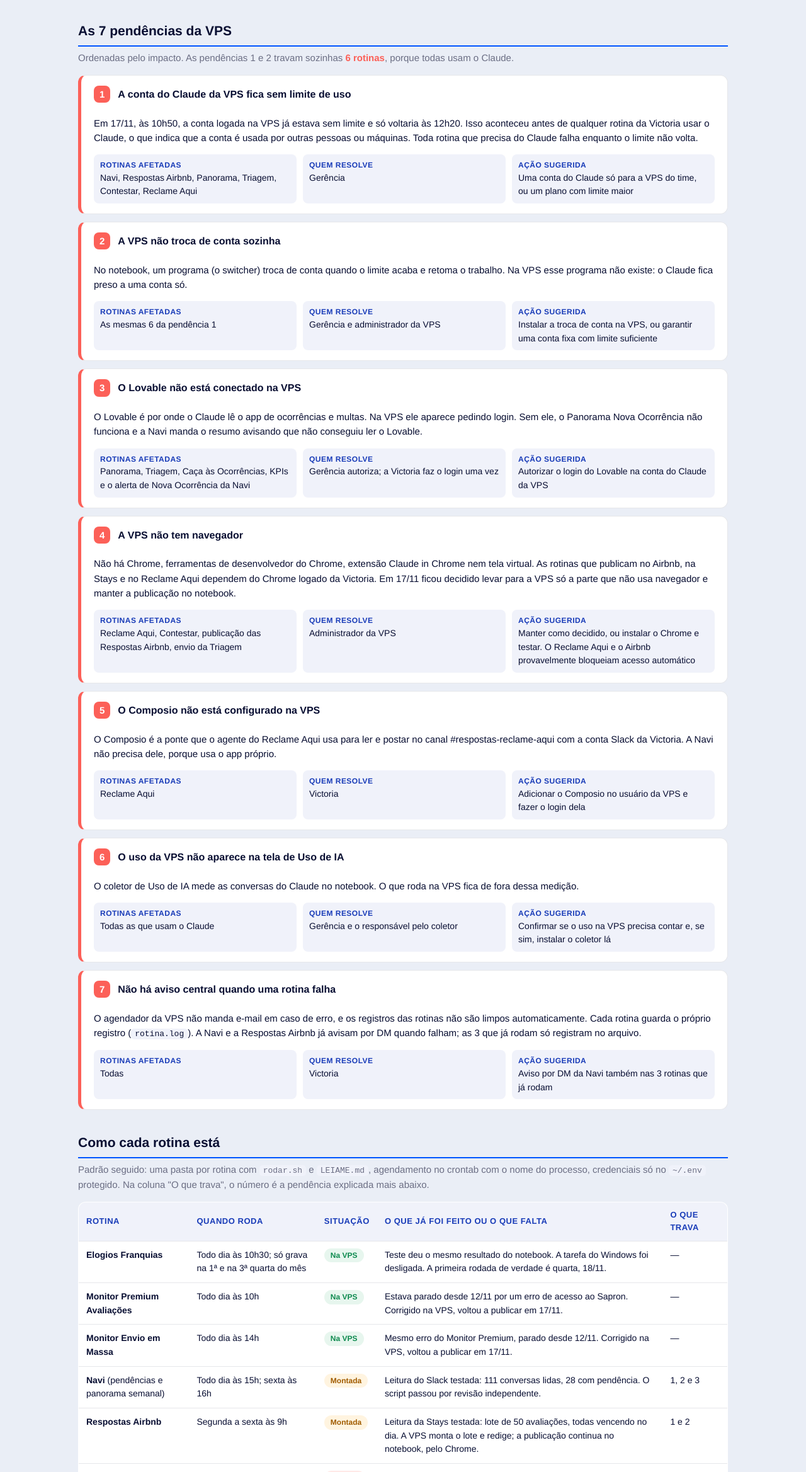
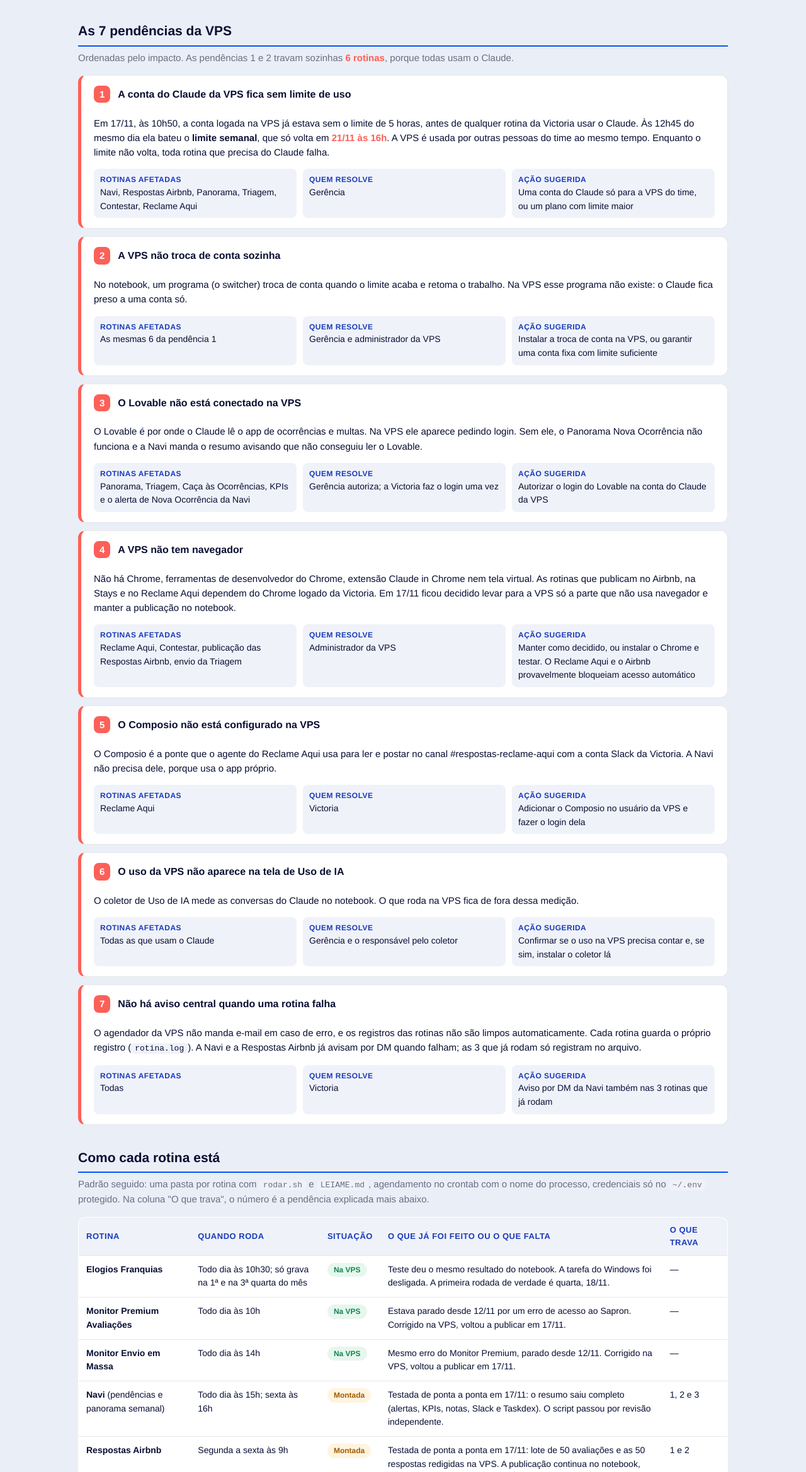
Before and after one commit to victoriamagri/migracao-vps-backoffice, a plain HTML site: page index.html in a window 1280 px wide. Shown: the part 463-2800 px from the top of the page at 63% size. Drawn offline with Linux system fonts and the light colour scheme.

Commit message:
docs: registra o limite semanal da conta do Claude da VPS
A conta bateu o limite semanal em 17/11 e só volta em 21/11; Navi e Respostas testadas de ponta a ponta.

Co-Authored-By: Claude Opus 5.5 <noreply@anthropic.com>

```diff
--- a/index.html
+++ b/index.html
@@ -65,7 +65,7 @@
     As rotinas operacionais do Backoffice estão saindo do notebook da Victoria e passando a rodar na VPS do time,
     para que a gerência consiga acompanhar e rodar no lugar dela quando precisar.
     Hoje, <span class="destaque">3 das 10 rotinas agendadas</span> já rodam na VPS, e <span class="destaque">todas as 13 skills operacionais</span> já estão lá.
-    O que ainda trava o resto são <span class="destaque coral">7 pendências da própria VPS</span>. A mais grave é a conta do Claude da VPS, que estava sem limite de uso antes mesmo de as rotinas da Victoria usarem.
+    O que ainda trava o resto são <span class="destaque coral">7 pendências da própria VPS</span>. A mais grave é a conta do Claude da VPS: ela atingiu o limite semanal em 17/11 e só volta em 21/11, o que trava todas as rotinas que usam o Claude.
   </div>
 </header>
 
@@ -81,7 +81,7 @@
   <p class="sub">Ordenadas pelo impacto. As pendências 1 e 2 travam sozinhas <span class="destaque coral">6 rotinas</span>, porque todas usam o Claude.</p>
 
   <div class="pend"><div class="cab"><span class="n">1</span><h3>A conta do Claude da VPS fica sem limite de uso</h3></div>
-    <p>Em 17/11, às 10h50, a conta logada na VPS já estava sem limite e só voltaria às 12h20. Isso aconteceu antes de qualquer rotina da Victoria usar o Claude, o que indica que a conta é usada por outras pessoas ou máquinas. Toda rotina que precisa do Claude falha enquanto o limite não volta.</p>
+    <p>Em 17/11, às 10h50, a conta logada na VPS já estava sem o limite de 5 horas, antes de qualquer rotina da Victoria usar o Claude. Às 12h45 do mesmo dia ela bateu o <b>limite semanal</b>, que só volta em <span class="destaque coral">21/11 às 16h</span>. A VPS é usada por outras pessoas do time ao mesmo tempo. Enquanto o limite não volta, toda rotina que precisa do Claude falha.</p>
     <div class="grid"><div><b>Rotinas afetadas</b>Navi, Respostas Airbnb, Panorama, Triagem, Contestar, Reclame Aqui</div><div><b>Quem resolve</b>Gerência</div><div><b>Ação sugerida</b>Uma conta do Claude só para a VPS do time, ou um plano com limite maior</div></div></div>
 
   <div class="pend"><div class="cab"><span class="n">2</span><h3>A VPS não troca de conta sozinha</h3></div>
@@ -119,8 +119,8 @@
       <tr><td><b>Elogios Franquias</b></td><td>Todo dia às 10h30; só grava na 1ª e na 3ª quarta do mês</td><td><span class="pill ok">Na VPS</span></td><td>Teste deu o mesmo resultado do notebook. A tarefa do Windows foi desligada. A primeira rodada de verdade é quarta, 18/11.</td><td>—</td></tr>
       <tr><td><b>Monitor Premium Avaliações</b></td><td>Todo dia às 10h</td><td><span class="pill ok">Na VPS</span></td><td>Estava parado desde 12/11 por um erro de acesso ao Sapron. Corrigido na VPS, voltou a publicar em 17/11.</td><td>—</td></tr>
       <tr><td><b>Monitor Envio em Massa</b></td><td>Todo dia às 14h</td><td><span class="pill ok">Na VPS</span></td><td>Mesmo erro do Monitor Premium, parado desde 12/11. Corrigido na VPS, voltou a publicar em 17/11.</td><td>—</td></tr>
-      <tr><td><b>Navi</b> (pendências e panorama semanal)</td><td>Todo dia às 15h; sexta às 16h</td><td><span class="pill espera">Montada</span></td><td>Leitura do Slack testada: 111 conversas lidas, 28 com pendência. O script passou por revisão independente.</td><td>1, 2 e 3</td></tr>
-      <tr><td><b>Respostas Airbnb</b></td><td>Segunda a sexta às 9h</td><td><span class="pill espera">Montada</span></td><td>Leitura da Stays testada: lote de 50 avaliações, todas vencendo no dia. A VPS monta o lote e redige; a publicação continua no notebook, pelo Chrome.</td><td>1 e 2</td></tr>
+      <tr><td><b>Navi</b> (pendências e panorama semanal)</td><td>Todo dia às 15h; sexta às 16h</td><td><span class="pill espera">Montada</span></td><td>Testada de ponta a ponta em 17/11: o resumo saiu completo (alertas, KPIs, notas, Slack e Taskdex). O script passou por revisão independente.</td><td>1, 2 e 3</td></tr>
+      <tr><td><b>Respostas Airbnb</b></td><td>Segunda a sexta às 9h</td><td><span class="pill espera">Montada</span></td><td>Testada de ponta a ponta em 17/11: lote de 50 avaliações e as 50 respostas redigidas na VPS. A publicação continua no notebook, pelo Chrome.</td><td>1 e 2</td></tr>
       <tr><td><b>Panorama Nova Ocorrência</b></td><td>Segunda a sexta às 16h</td><td><span class="pill trava">Travada</span></td><td>Vai entregar por DM da Navi no Slack (decidido em 17/11). Lê tudo pelo Lovable.</td><td>1, 2 e 3</td></tr>
       <tr><td><b>Triagem de Comentários</b></td><td>Segunda a sexta às 14h</td><td><span class="pill trava">Travada</span></td><td>A leitura vai para a VPS; o envio dos cards continua no notebook, pelo Chrome.</td><td>1, 2, 3 e 4</td></tr>
       <tr><td><b>Contestar Airbnb</b></td><td>9h e 21h30</td><td><span class="pill trava">Travada</span></td><td>A seleção das avaliações vai para a VPS; o envio da contestação continua no notebook.</td><td>1, 2 e 4</td></tr>
```
